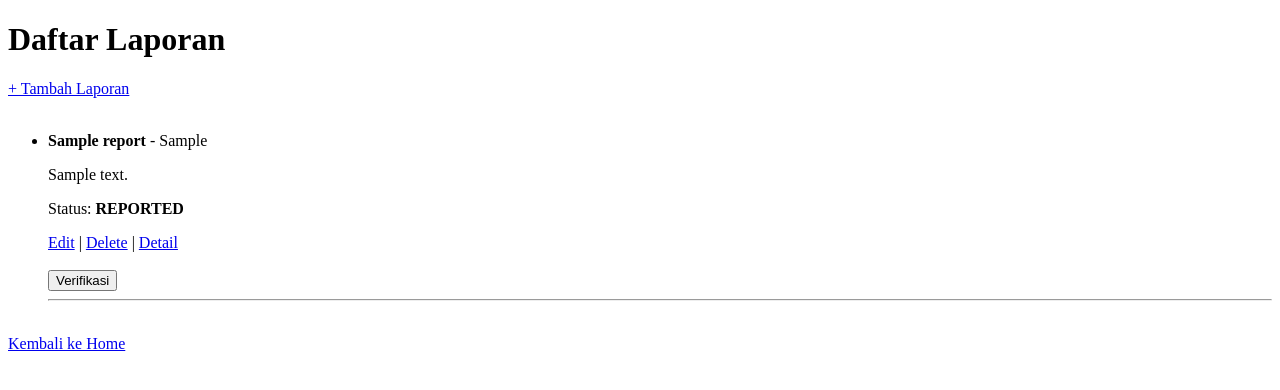
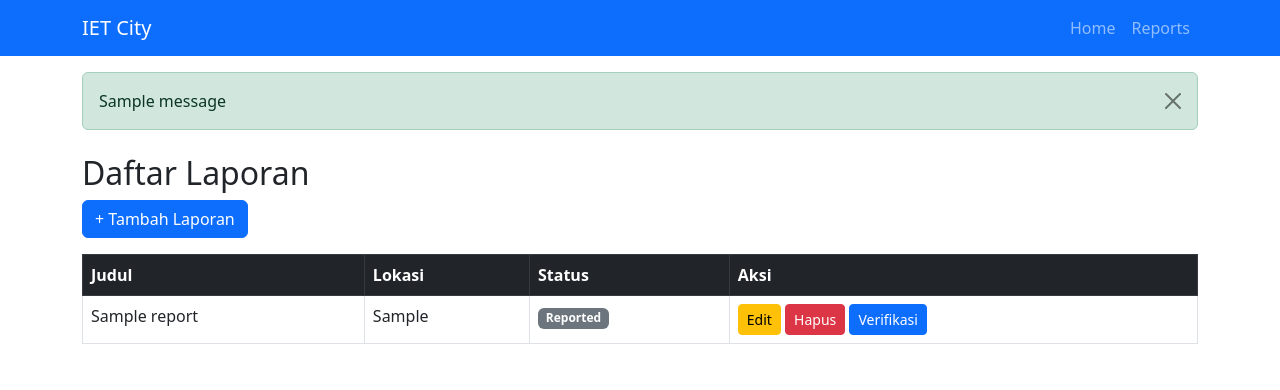
Before and after one commit to IET-Polinela/project-2026-RagilAfda, a Django app: page /reports/ in a window 1280 px wide. Shown: the top 390 px of the page. Run offline with Django 5.2, Linux system fonts and the light colour scheme; tables that the repository leaves empty hold one stand-in row (values such as "Sample post"); one stand-in notice (Sample message) is shown.

Commit message:
LabSession 5

```diff
--- a/24782091_iet_2026/c_24782091_iet_2026/settings.py
+++ b/24782091_iet_2026/c_24782091_iet_2026/settings.py
@@ -57,7 +57,7 @@ ROOT_URLCONF = 'c_24782091_iet_2026.urls'
 TEMPLATES = [
     {
         'BACKEND': 'django.template.backends.django.DjangoTemplates',
-        'DIRS': ['templates'],
+        'DIRS': [BASE_DIR / 'templates'],
         'APP_DIRS': True,
         'OPTIONS': {
             'context_processors': [
--- a/24782091_iet_2026/main_app/templates/main_app/report_list.html
+++ b/24782091_iet_2026/main_app/templates/main_app/report_list.html
@@ -1,56 +1,73 @@
-<!DOCTYPE html>
-<html>
-<head>
-    <title>Daftar Laporan</title>
-</head>
-<body>
+{% extends 'base.html' %}
 
-<h1>Daftar Laporan</h1>
+{% block content %}
 
-<a href="{% url 'add_report' %}">+ Tambah Laporan</a>
-<br><br>
+<h2>Daftar Laporan</h2>
 
-<ul>
+<a href="{% url 'add_report' %}" class="btn btn-primary mb-3">
+    + Tambah Laporan
+</a>
+
+{% if reports %}
+<table class="table table-bordered">
+    <thead class="table-dark">
+        <tr>
+            <th>Judul</th>
+            <th>Lokasi</th>
+            <th>Status</th>
+            <th>Aksi</th>
+        </tr>
+    </thead>
+
+    <tbody>
     {% for report in reports %}
-    <li>
-        <strong>{{ report.title }}</strong> - {{ report.location }}
-        <p>{{ report.description }}</p>
+        <tr>
+            <td>{{ report.title }}</td>
+            <td>{{ report.location }}</td>
 
-        <p>Status: <strong>{{ report.status }}</strong></p>
+            <!-- STATUS BADGE -->
+            <td>
+                {% if report.status == 'REPORTED' %}
+                    <span class="badge bg-secondary">Reported</span>
+                {% elif report.status == 'VERIFIED' %}
+                    <span class="badge bg-primary">Verified</span>
+                {% elif report.status == 'IN_PROGRESS' %}
+                    <span class="badge bg-warning">In Progress</span>
+                {% elif report.status == 'RESOLVED' %}
+                    <span class="badge bg-success">Resolved</span>
+                {% endif %}
+            </td>
 
-        <a href="{% url 'update_report' report.pk %}">Edit</a> |
-        <a href="{% url 'delete_report' report.pk %}">Delete</a> |
-        <a href="{% url 'report_detail' report.pk %}">Detail</a>
-
-        <br><br>
+            <td>
+                <a href="{% url 'update_report' report.pk %}" class="btn btn-warning btn-sm">Edit</a>
+                <a href="{% url 'delete_report' report.pk %}" class="btn btn-danger btn-sm">Hapus</a>
 
                 <!-- WORKFLOW -->
-        <form method="POST" action="{% url 'update_status' report.pk %}">
+                <form method="POST" action="{% url 'update_status' report.pk %}" style="display:inline;">
                     {% csrf_token %}
 
                     {% if report.status == 'REPORTED' %}
-                <button name="status" value="VERIFIED">Verifikasi</button>
+                        <button class="btn btn-primary btn-sm" name="status" value="VERIFIED">Verifikasi</button>
 
                     {% elif report.status == 'VERIFIED' %}
-                <button name="status" value="IN_PROGRESS">Proses</button>
+                        <button class="btn btn-info btn-sm" name="status" value="IN_PROGRESS">Proses</button>
 
                     {% elif report.status == 'IN_PROGRESS' %}
-                <button name="status" value="RESOLVED">Selesaikan</button>
-
-            {% elif report.status == 'RESOLVED' %}
-                <span>Selesai ✅</span>
+                        <button class="btn btn-success btn-sm" name="status" value="RESOLVED">Selesai</button>
                     {% endif %}
                 </form>
+            </td>
+        </tr>
+    {% endfor %}
+    </tbody>
+</table>
 
-    </li>
-    <hr>
-{% empty %}
-    <li>Belum ada laporan.</li>
-{% endfor %}
-</ul>
+{% else %}
+    <!-- EMPTY STATE -->
+    <div class="text-center">
+        <p>Belum ada laporan</p>
+        <a href="{% url 'add_report' %}" class="btn btn-primary">Tambah Laporan</a>
+    </div>
+{% endif %}
 
-<br>
-<a href="{% url 'home' %}">Kembali ke Home</a>
-
-</body>
-</html>
+{% endblock %}
--- a/24782091_iet_2026/main_app/views.py
+++ b/24782091_iet_2026/main_app/views.py
@@ -2,54 +2,72 @@ from django.shortcuts import render, get_object_or_404, redirect
 from django.views.generic import ListView, DetailView, CreateView, UpdateView, DeleteView
 from django.views import View
 from django.urls import reverse_lazy
+from django.contrib import messages
 from .models import Report
 
 
-# HOME (opsional)
+# HOME
 def home(request):
     return render(request, 'main_app/home.html')
 
-# LIST
+
+#LIST
 class ReportListView(ListView):
     model = Report
     template_name = 'main_app/report_list.html'
     context_object_name = 'reports'
 
 
-# DETAIL
+#DETAIL
 class ReportDetailView(DetailView):
     model = Report
     template_name = 'main_app/report_detail.html'
 
 
-# CREATE
+#CREATE
 class ReportCreateView(CreateView):
     model = Report
     fields = ['title', 'category', 'description', 'location']
     template_name = 'main_app/add_report.html'
     success_url = reverse_lazy('report_list')
 
+    def form_valid(self, form):
+        messages.success(self.request, "Laporan berhasil ditambahkan ✅")
+        return super().form_valid(form)
 
-# UPDATE
+
+#UPDATE
 class ReportUpdateView(UpdateView):
     model = Report
     fields = ['title', 'category', 'description', 'location']
     template_name = 'main_app/add_report.html'
     success_url = reverse_lazy('report_list')
 
+    def form_valid(self, form):
+        messages.success(self.request, "Laporan berhasil diupdate ✏️")
+        return super().form_valid(form)
 
-# DELETE
+
+#DELETE
 class ReportDeleteView(DeleteView):
     model = Report
     template_name = 'main_app/confirm_delete.html'
     success_url = reverse_lazy('report_list')
 
+    def delete(self, request, *args, **kwargs):
+        messages.success(self.request, "Laporan berhasil dihapus 🗑️")
+        return super().delete(request, *args, **kwargs)
 
-# WORKFLOW STATUS (INI YANG DIMAKSUD VIEW KHUSUS)
+
+#WORKFLOW STATUS
 class ReportUpdateStatusView(View):
     def post(self, request, pk):
         report = get_object_or_404(Report, pk=pk)
         new_status = request.POST.get('status')
+
         report.status = new_status
         report.save()
+
+        messages.success(request, f"Status berhasil diubah menjadi {new_status} 🚀")
+
         return redirect('report_list')
--- /dev/null
+++ b/24782091_iet_2026/templates/base.html
@@ -0,0 +1,53 @@
+<!DOCTYPE html>
+<html lang="en">
+<head>
+    <meta charset="UTF-8">
+    <meta name="viewport" content="width=device-width, initial-scale=1">
+    <title>{% block title %}IET City{% endblock %}</title>
+
+    <!-- Bootstrap -->
+    <link href="https://cdn.jsdelivr.net/npm/bootstrap@5.3.0/dist/css/bootstrap.min.css" rel="stylesheet">
+</head>
+
+<body>
+
+<!-- NAVBAR -->
+<nav class="navbar navbar-expand-lg navbar-dark bg-primary">
+    <div class="container">
+        <a class="navbar-brand" href="/">IET City</a>
+
+        <div class="collapse navbar-collapse">
+            <ul class="navbar-nav ms-auto">
+                <li class="nav-item">
+                    <a class="nav-link" href="/">Home</a>
+                </li>
+                <li class="nav-item">
+                    <a class="nav-link" href="/reports/">Reports</a>
+                </li>
+            </ul>
+        </div>
+    </div>
+</nav>
+
+<!-- ALERT -->
+<div class="container mt-3">
+    {% if messages %}
+        {% for message in messages %}
+            <div class="alert alert-success alert-dismissible fade show">
+                {{ message }}
+                <button class="btn-close" data-bs-dismiss="alert"></button>
+            </div>
+        {% endfor %}
+    {% endif %}
+</div>
+
+<!-- CONTENT -->
+<div class="container mt-4">
+    {% block content %}
+    {% endblock %}
+</div>
+
+<script src="https://cdn.jsdelivr.net/npm/bootstrap@5.3.0/dist/js/bootstrap.bundle.min.js"></script>
+
+</body>
+</html>
```
Also changed, not shown: 24782091_iet_2026/main_app/templates/main_app/add_report.html (+17 -3 lines), 24782091_iet_2026/main_app/templates/main_app/confirm_delete.html (+9 -2 lines). Lines whose indentation alone changed are shown as unchanged.
